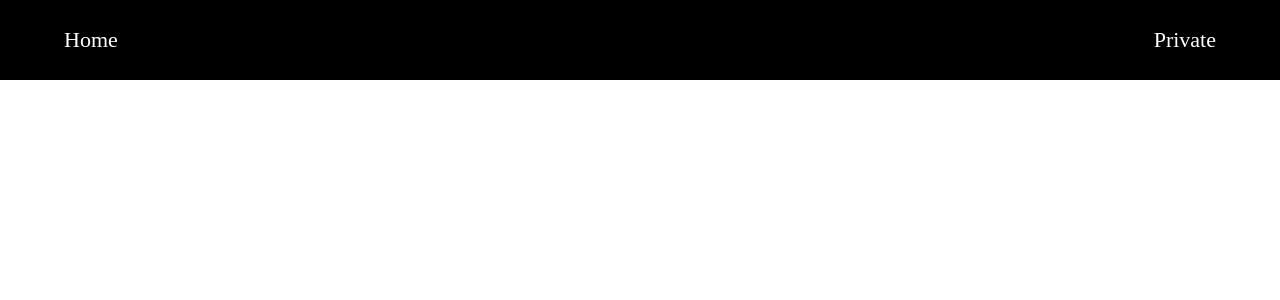
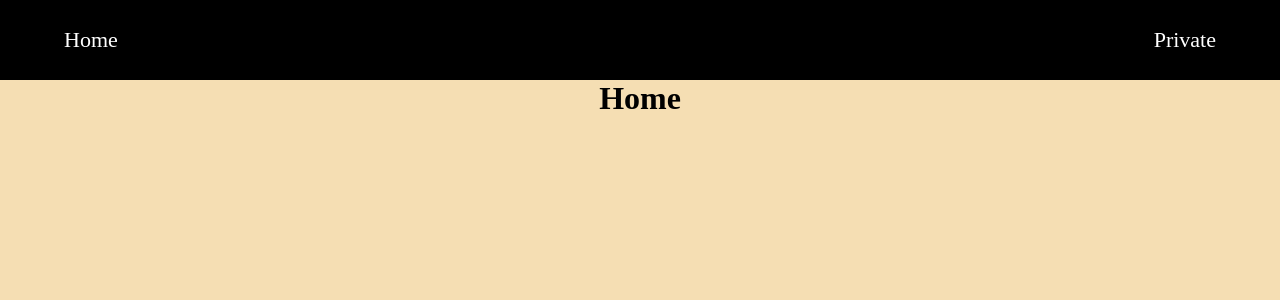
Before and after one commit to Hashtag-igor/login-system, a React (Vite) app: page / in a window 1280 px wide. Shown: the top 300 px of the page. Built offline with nearby package versions, Linux system fonts and the light colour scheme.

Commit message:
Criei a Home page

```diff
--- a/src/App.tsx
+++ b/src/App.tsx
@@ -1,10 +1,12 @@
 import Navbar from "./components/Navbar"
+import { Outlet } from "react-router-dom"
 
 function App() {
 
   return (
     <>
       <Navbar />
+      <Outlet />
     </>
   )
 }
--- a/src/pages/Home.tsx
+++ b/src/pages/Home.tsx
@@ -0,0 +1,11 @@
+import React from 'react'
+
+export default function Home() {
+  return (
+    <div style={{backgroundColor: "wheat", width: '100%', height: "100vw"}}>
+        <div style={{width: "95%", margin: "auto"}}>
+            <h1 style={{textAlign: "center"}}>Home</h1>
+        </div>
+    </div>
+  )
+}
```
Also changed, not shown: src/main.tsx (+7 -0 lines), 1 other file (tests, documents, lock files or other folders).
